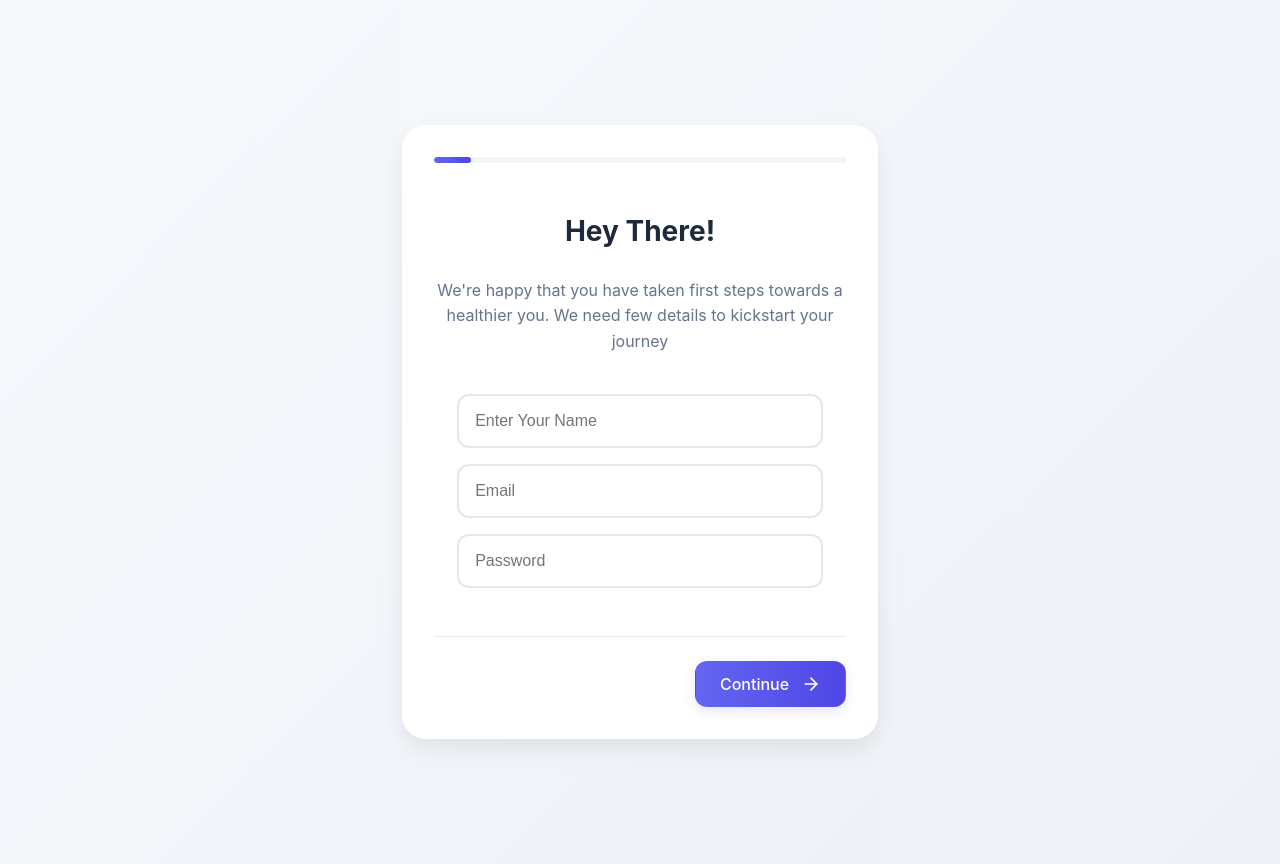
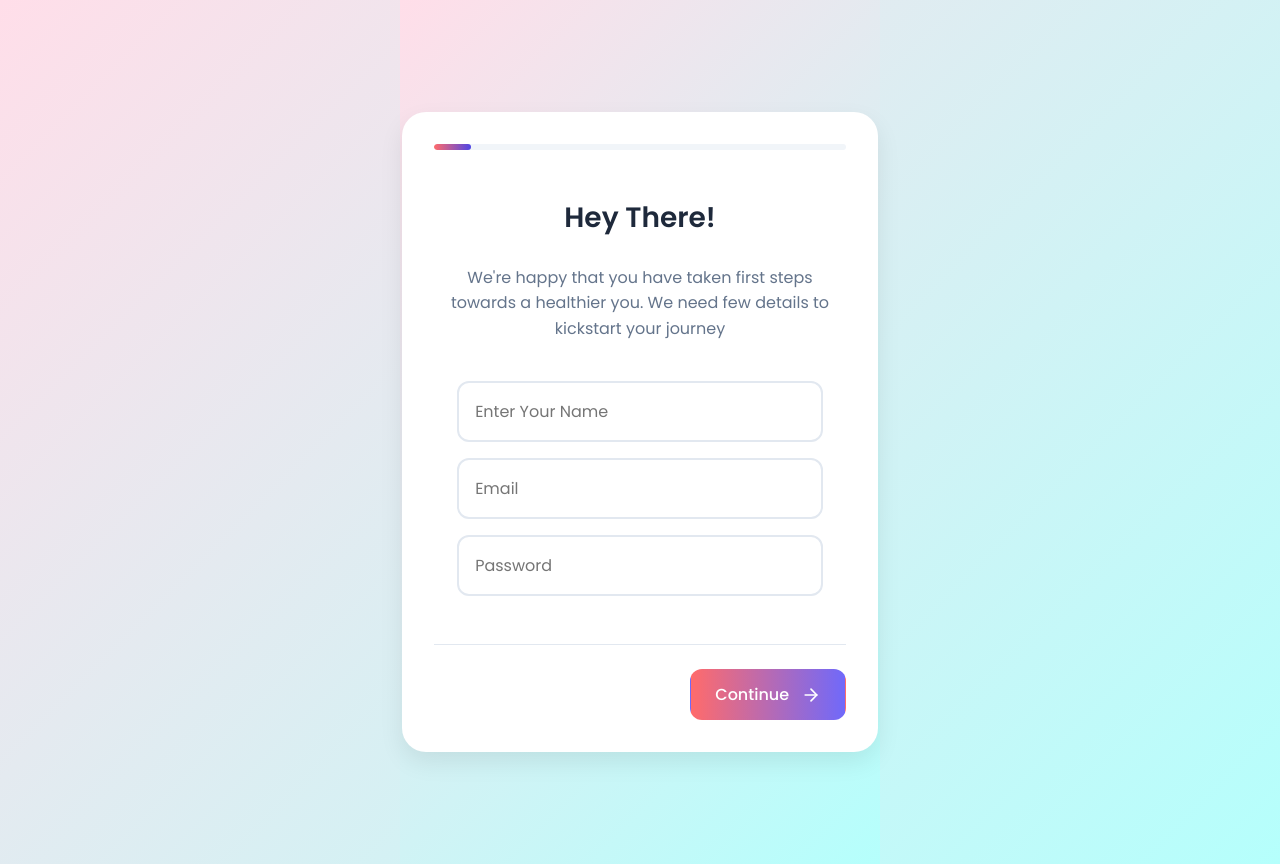
Before and after one commit to RajBarshikar/Plateos, a React (Vite) app in the folder plateos/: page /signup in a window 1280 px wide. Built offline with nearby package versions, Linux system fonts and the light colour scheme.

Commit message:
Your commit message

```diff
--- a/plateos/src/components/FormStep.css
+++ b/plateos/src/components/FormStep.css
@@ -1,21 +1,28 @@
 /* FormStep.css */
+@import url('https://fonts.googleapis.com/css2?family=Poppins:wght@300;400;500;600;700&display=swap');
+
 :root {
-    --primary-color: #6366f1; /* Default primary color */
+    --primary-color: #FF6B6B; /* Default primary color */
 }
 
+* {
+    font-family: 'Poppins', sans-serif;
+}
+
+
 body, html {
-    background: linear-gradient(135deg, #f6f9fc 0%, #eef2f7 100%);
+    background: linear-gradient(135deg, #FFDEE9 0%, #B5FFFC 100%);
     color: #333;
     min-height: 100vh;
     display: flex;
     align-items: center;
     justify-content: center;
-    font-family: 'Inter', sans-serif;
+    font-family: 'Poppins', sans-serif;
 }
 
 .form-step-container {
     min-height: 100vh;
-    background: linear-gradient(135deg, #f6f9fc 0%, #eef2f7 100%);
+    background: linear-gradient(135deg, #FFDEE9 0%, #B5FFFC 100%);
     padding: 2rem 1rem;
     display: flex;
     flex-direction: column;
@@ -61,7 +68,7 @@ body, html {
 /* Typography */
 .step-title {
     font-size: 1.75rem;
-    font-weight: 700;
+    font-weight: 600;
     text-align: center;
     margin-bottom: 0.75rem;
     color: #1e293b;
@@ -124,9 +131,9 @@ body, html {
 
 /* Next Button */
 .next-button {
-    background: linear-gradient(90deg, var(--primary-color) 0%, #4f46e5 100%);
+    background: linear-gradient(90deg, var(--primary-color) 0%, #7069fa 100%);
     color: white;
-    box-shadow: 0 4px 12px rgba(79, 70, 229, 0.15);
+
 }
 
 .next-button:hover {
--- a/plateos/src/components/LoginPage.css
+++ b/plateos/src/components/LoginPage.css
@@ -3,7 +3,7 @@
     display: flex;
     align-items: center;
     justify-content: center;
-    background: linear-gradient(135deg, #f6f9fc 0%, #eef2f7 100%);
+    background: linear-gradient(135deg, #FFDEE9 0%, #B5FFFC 100%);
     padding: 2rem;
   }
 
--- a/plateos/src/components/OnBoardingForm.css
+++ b/plateos/src/components/OnBoardingForm.css
@@ -1,6 +1,6 @@
 /* ========== Root Variables ========== */
 :root {
-  --primary-color: #6366f1;
+  --primary-color: #FF6B6B;
   --primary-light: rgba(99, 102, 241, 0.1);
   --border-color: #e2e8f0;
   --text-primary: #1e293b;
```
